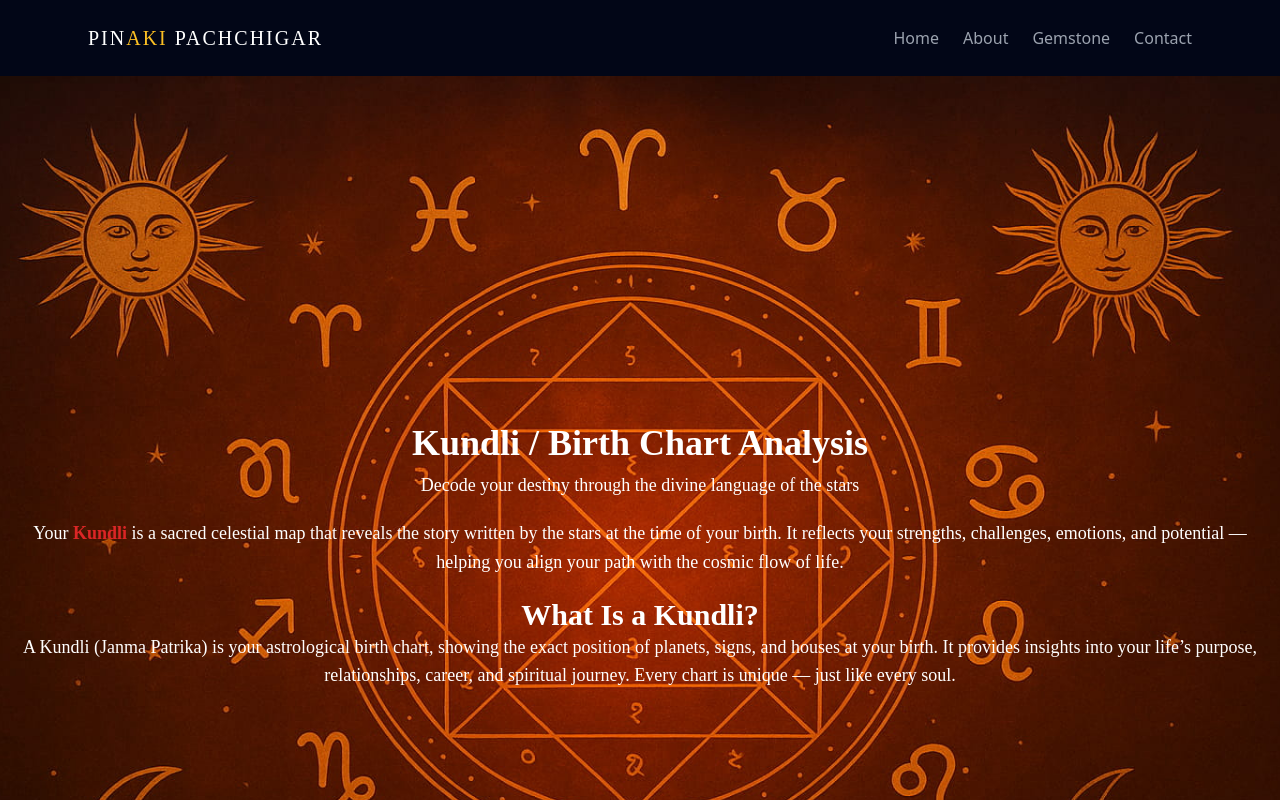
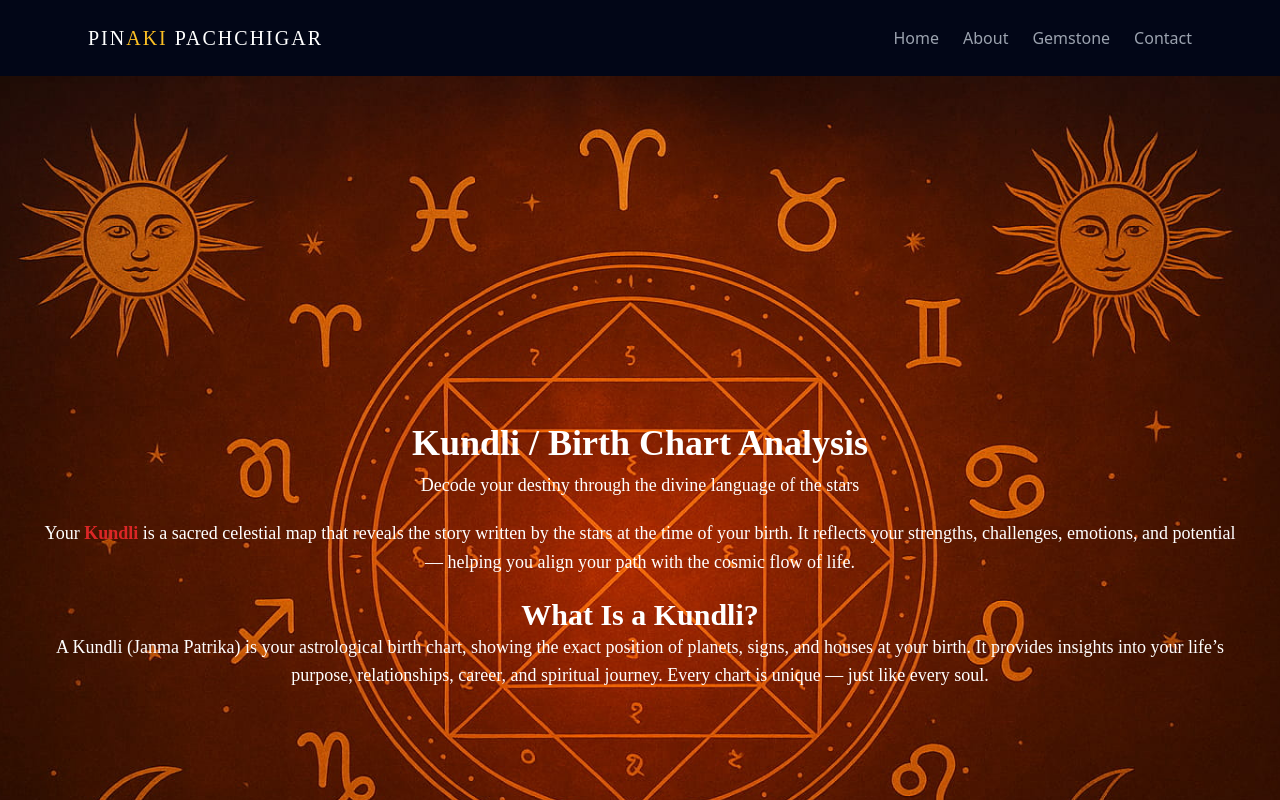
Before and after one commit to yug1307/Pinaki-Pachchigar, a React (Vite) app: page /kundli in a window 1280 px wide. Shown: the top 800 px of the page. Built offline with nearby package versions, Linux system fonts and the light colour scheme.

Commit message:
Adjust header height and padding in KundliPage

```diff
--- a/src/pages/KundliPage.jsx
+++ b/src/pages/KundliPage.jsx
@@ -26,7 +26,7 @@ const KundliPage = () => {
     <>
     <Topbar />
       <header
-        className="lg:h-[120vh] h-[60vh] object-cover bg-cover bg-center bg-no-repeat flex flex-col justify-center"
+        className="lg:h-[120vh] h-auto py-10 px-4 object-cover bg-cover bg-center bg-no-repeat flex flex-col justify-center"
         style={{backgroundImage: `url('/images/kundli-bg.jpg')`, fontFamily: `serif`}}>
 
         <section className="text-white text-center space-y-2 px-4">
```
